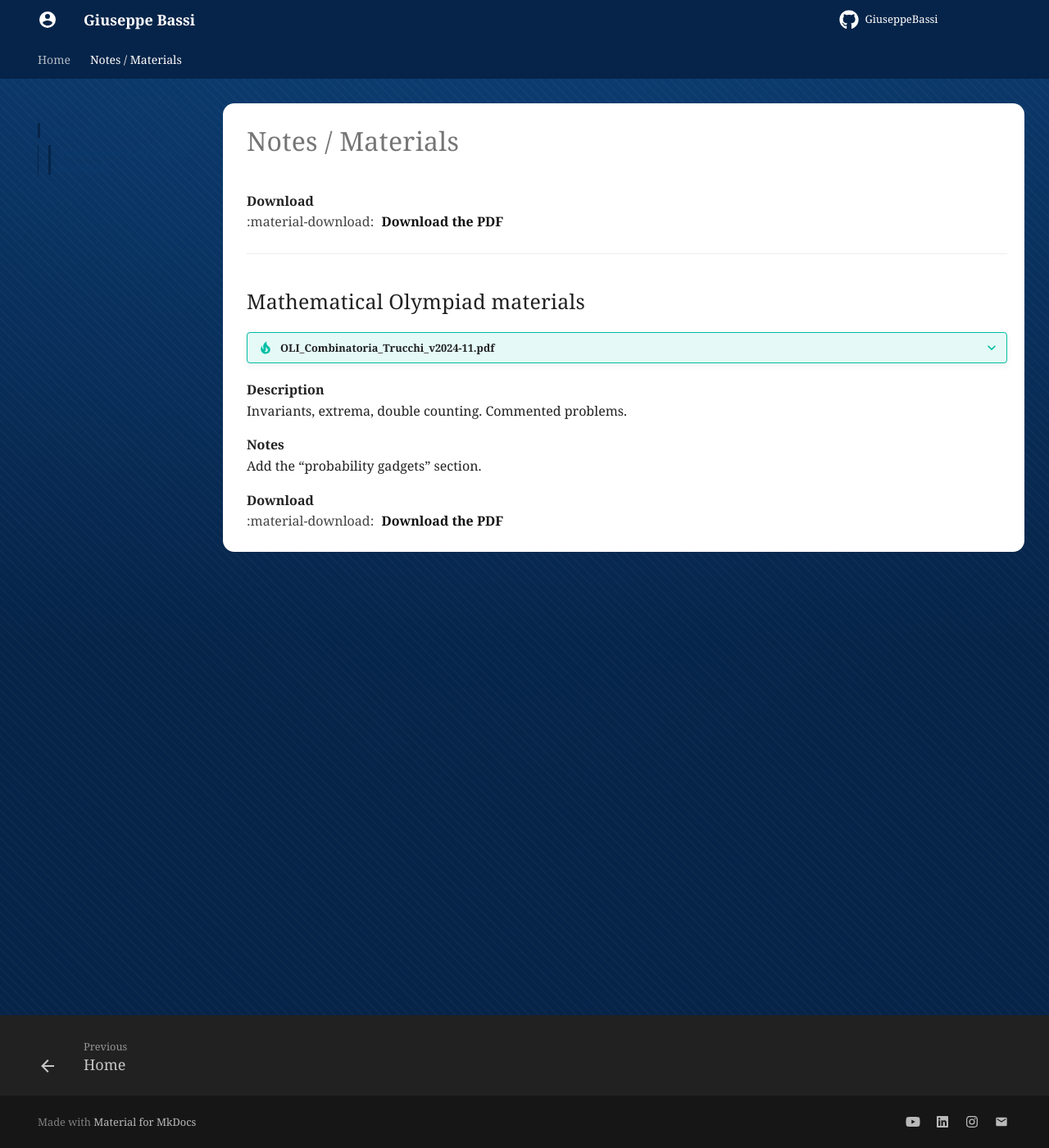
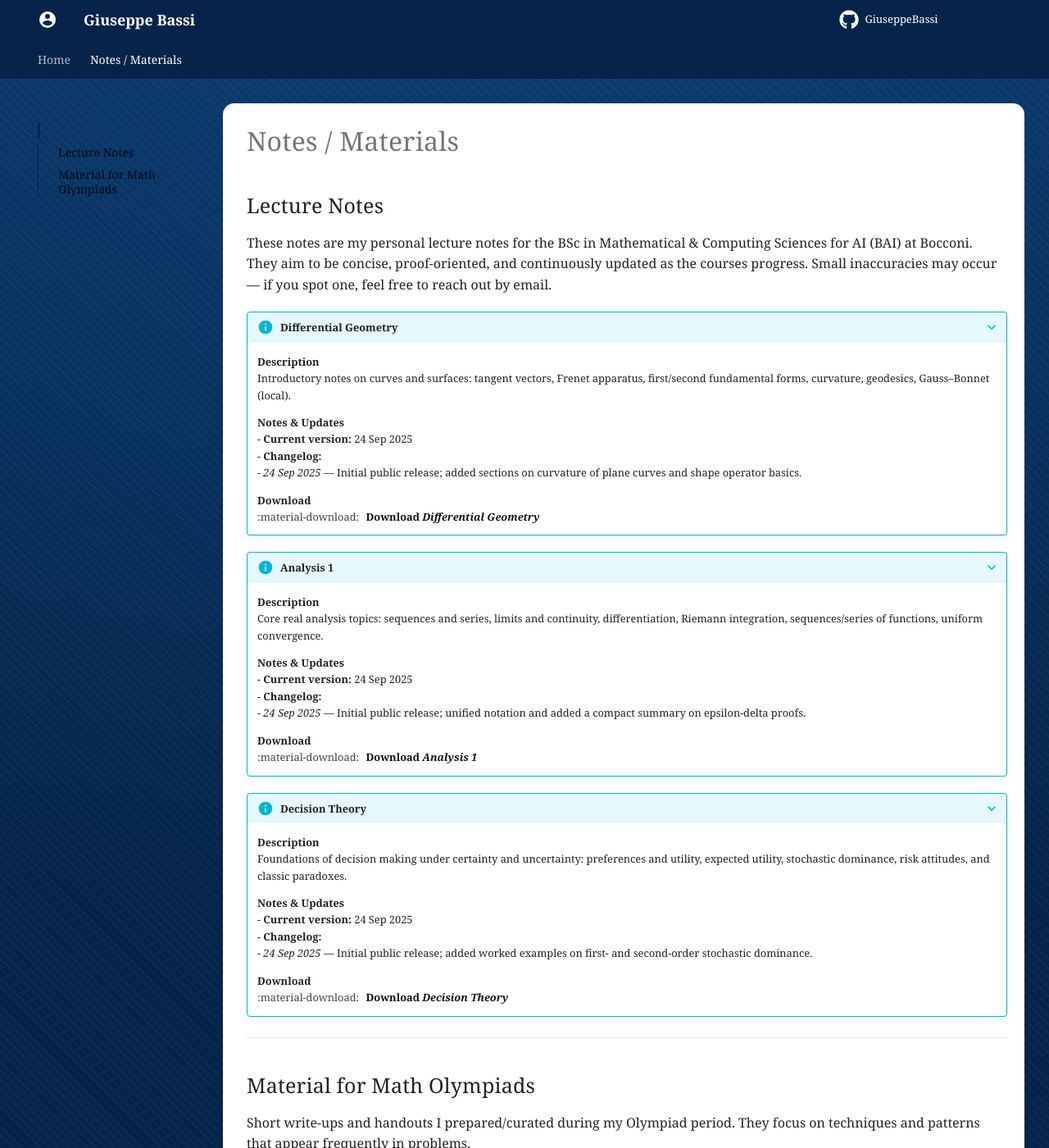
Before and after one commit to GiuseppeBassi/GiuseppeBassi.github.io, an MkDocs documentation site: the page built from docs/notes.md, in a window 1280 px wide and 1400 px high. Shown: the whole window at 82% size. Built offline with MkDocs 1.6.1 and Material for MkDocs 9.7.7, drawn with Linux system fonts in a browser that asks for light colours; some of the changed text lies outside the part shown.

Commit message:
Update notes.md

```diff
--- a/docs/notes.md
+++ b/docs/notes.md
@@ -1,18 +1,60 @@
-**Download**
-<span class="twiddle">:material-download:</span> [Download the PDF](BAI_DecisionTheory_Appunti_v2025-09.pdf){ .download-link }
+# Notes / Materials
+
+## Lecture Notes
+
+These notes are my personal lecture notes for the BSc in Mathematical & Computing Sciences for AI (BAI) at Bocconi.
+They aim to be concise, proof-oriented, and continuously updated as the courses progress. Small inaccuracies may occur — if you spot one, feel free to reach out by email.
+
+???+ info "Differential Geometry"
+    **Description**
+    Introductory notes on curves and surfaces: tangent vectors, Frenet apparatus, first/second fundamental forms, curvature, geodesics, Gauss–Bonnet (local).
+
+    **Notes & Updates**
+    - **Current version:** 24 Sep 2025
+    - **Changelog:**
+      - *24 Sep 2025* — Initial public release; added sections on curvature of plane curves and shape operator basics.
+
+    **Download**
+    <span class="twiddle">:material-download:</span> [Download *Differential Geometry*](Differential_Geometry.pdf){ .download-link }
+
+???+ info "Analysis 1"
+    **Description**
+    Core real analysis topics: sequences and series, limits and continuity, differentiation, Riemann integration, sequences/series of functions, uniform convergence.
+
+    **Notes & Updates**
+    - **Current version:** 24 Sep 2025
+    - **Changelog:**
+      - *24 Sep 2025* — Initial public release; unified notation and added a compact summary on epsilon-delta proofs.
+
+    **Download**
+    <span class="twiddle">:material-download:</span> [Download *Analysis 1*](Analysis_1.pdf){ .download-link }
+
+???+ info "Decision Theory"
+    **Description**
+    Foundations of decision making under certainty and uncertainty: preferences and utility, expected utility, stochastic dominance, risk attitudes, and classic paradoxes.
+
+    **Notes & Updates**
+    - **Current version:** 24 Sep 2025
+    - **Changelog:**
+      - *24 Sep 2025* — Initial public release; added worked examples on first- and second-order stochastic dominance.
+
+    **Download**
+    <span class="twiddle">:material-download:</span> [Download *Decision Theory*](Decision_Theory.pdf){ .download-link }
 
 ---
 
-## Mathematical Olympiad materials
+## Material for Math Olympiads
 
-???+ tip "OLI_Combinatoria_Trucchi_v2024-11.pdf"
-**Description**
-Invariants, extrema, double counting. Commented problems.
+Short write-ups and handouts I prepared/curated during my Olympiad period. They focus on techniques and patterns that appear frequently in problems.
 
-**Notes**
-Add the “probability gadgets” section.
+???+ tip "Complex Roots of Unity in Math Olympiads"
+    **Description**
+    A technique-oriented handout on using complex roots of unity in combinatorics and number theory problems (filters, roots-of-unity filter, symmetry arguments, and examples).
 
-**Download**
-<span class="twiddle">:material-download:</span> [Download the PDF](BAI_DecisionTheory_Appunti_v2025-09.pdf){ .download-link }
+    **Notes & Updates**
+    - **Current version:** 24 Sep 2025
+    - **Changelog:**
+      - *24 Sep 2025* — Initial public release; added examples on counting with the roots-of-unity filter.
 
-<!-- …prosegui traducendo Description / Notes / Download negli altri blocchi -->
+    **Download**
+    <span class="twiddle">:material-download:</span> [Download *Complex Roots of Unity in Math Olympiads*](COMPLEX_ROOTS_OF_UNITY_IN_MATH_OLYMPIADS.pdf){ .download-link }
```
